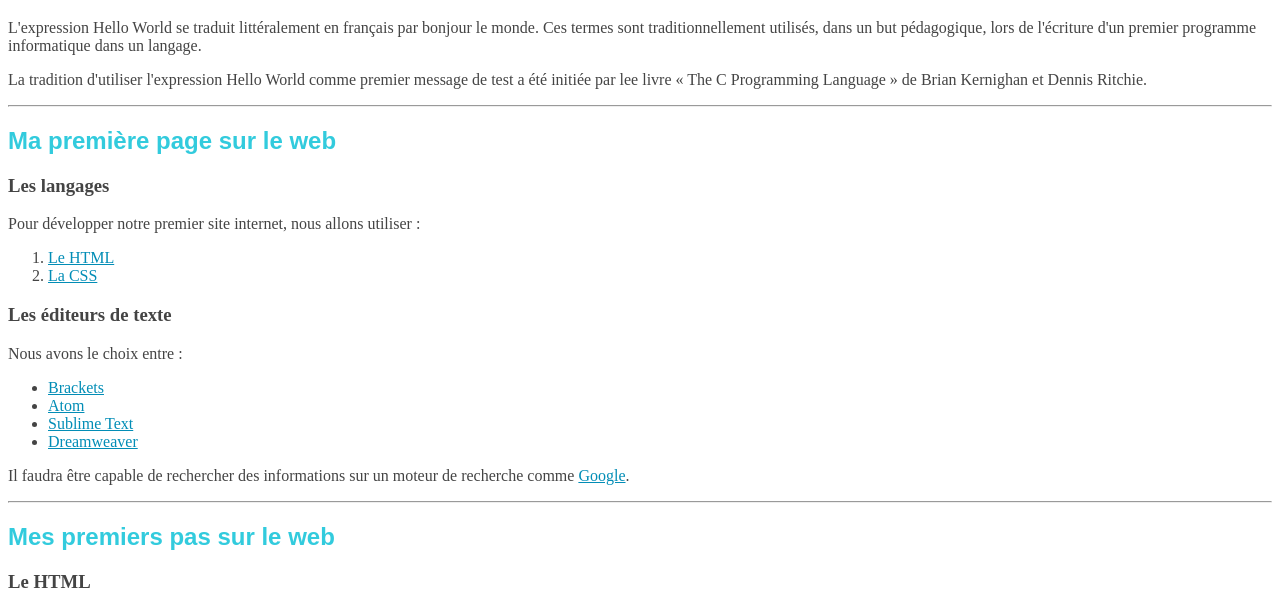
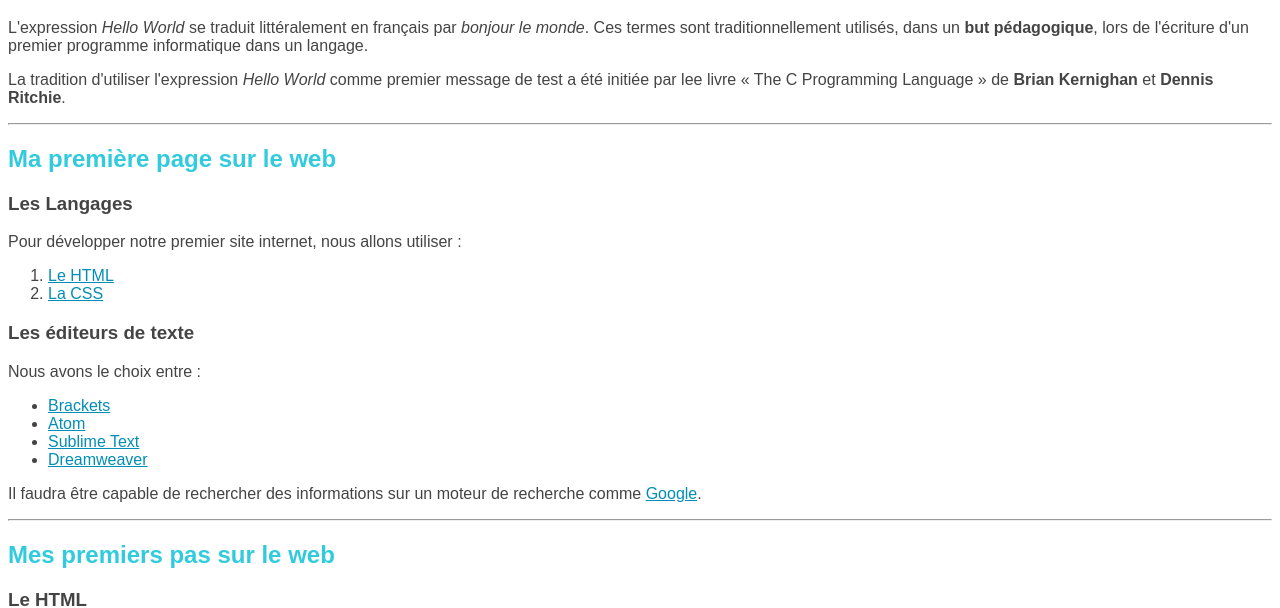
Before and after one commit to ea-augustin/Web-Static--HB, a plain HTML site: page CSS/14-Css-Hellow world/index.html in a window 1280 px wide. Shown: the part 147-755 px from the top of the page. Drawn offline with Linux system fonts and the light colour scheme.

Commit message:
Add the em and strong feathers

```diff
--- a/CSS/14-Css-Hellow world/index.html
+++ b/CSS/14-Css-Hellow world/index.html
@@ -16,23 +16,29 @@
 <!--Main content -->
 <main>
     <h1 id="top"> Hello World</h1>
+
     <!--section one starts here-->
     <section>
         <p>
-            L'expression Hello World se traduit littéralement en français par bonjour le monde. Ces termes sont
-            traditionnellement utilisés, dans un but pédagogique, lors de l'écriture d'un premier programme informatique
+            L'expression <em>Hello World</em> se traduit littéralement en français par <em>bonjour le monde</em>. Ces
+            termes
+            sont traditionnellement utilisés, dans un <strong>but pédagogique</strong>, lors de l'écriture d'un premier
+            programme informatique
             dans un langage.
         </p>
 
-        <p>La tradition d'utiliser l'expression Hello World comme premier message de test a été initiée par lee livre «
-            The C Programming Language » de Brian Kernighan et Dennis Ritchie.</p>
+        <p>La tradition d'utiliser l'expression <em>Hello World</em> comme premier message de test a été initiée par lee
+            livre « The C Programming Language » de <strong>Brian Kernighan </strong>et <strong>Dennis Ritchie</strong>.
+        </p>
 
     </section>
     <hr>
     <!--section two starts here-->
     <section>
         <h2>Ma première page sur le web</h2>
-        <h3>Les langages</h3>
+
+        <h3>Les Langages</h3>
+
         <p>Pour développer notre premier site internet, nous allons utiliser :</p>
         <ol>
             <li><a href="https://www.w3schools.com/html/" target="_blank">Le HTML</a></li>
--- a/CSS/14-Css-Hellow world/styles/styles.css
+++ b/CSS/14-Css-Hellow world/styles/styles.css
@@ -1,6 +1,7 @@
 body {
+    color: #444;
+    font-family: sans-serif;
 
-    color: #444;
 }
 
 h1 {
```
